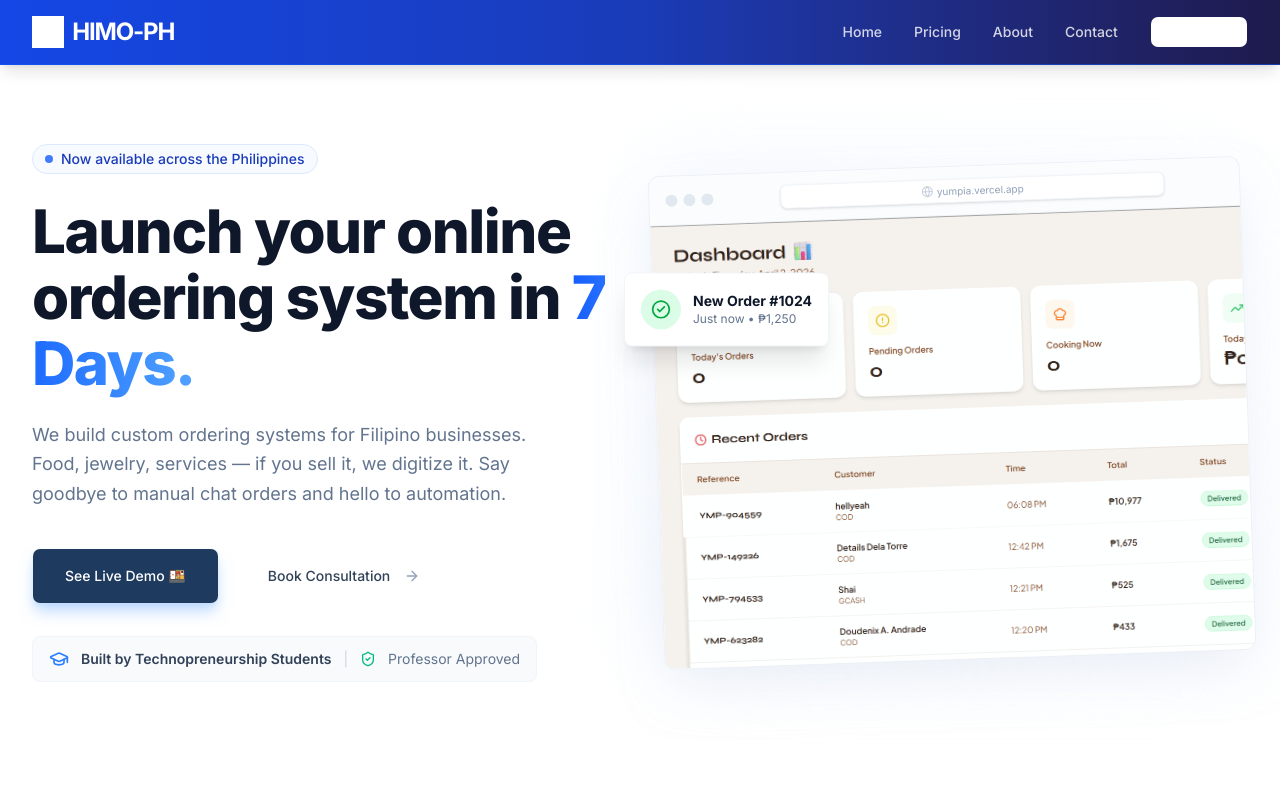
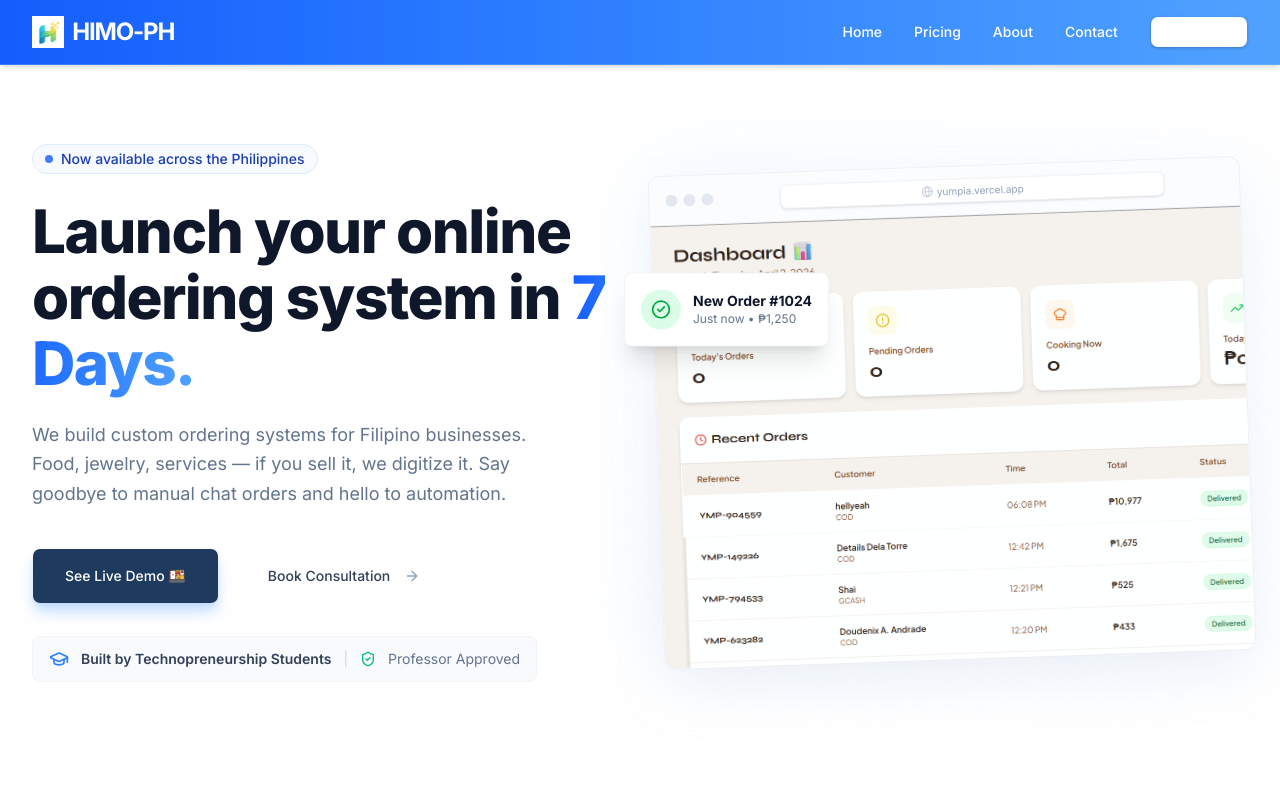
Before and after one commit to historysite-17/himoph, a Next.js app: page / in a window 1280 px wide. Shown: the top 800 px of the page. Built offline with nearby package versions, Linux system fonts and the light colour scheme.

Commit message:
ui: adjust navbar gradient to be lighter and fix logo visibility

```diff
--- a/src/components/Navbar.tsx
+++ b/src/components/Navbar.tsx
@@ -16,11 +16,11 @@ export function Navbar() {
   ];
 
   return (
-    <nav className="fixed top-0 w-full z-50 bg-gradient-to-r from-blue-700 via-blue-800 to-indigo-950 backdrop-blur-md border-b border-blue-600/50 transition-all shadow-lg">
+    <nav className="fixed top-0 w-full z-50 bg-gradient-to-r from-blue-600 to-blue-400 backdrop-blur-md border-b border-blue-300/30 transition-all shadow-md">
       <div className="max-w-7xl mx-auto px-4 sm:px-6 lg:px-8">
         <div className="flex justify-between items-center h-16">
           <div className="flex-shrink-0 flex items-center gap-2">
-            <img src="/logo.png" alt="HIMO-PH Logo" className="h-8 w-auto brightness-0 invert" />
+            <img src="/logo.png" alt="HIMO-PH Logo" className="h-8 w-auto" />
             <Link href="/" className="text-2xl font-bold text-white tracking-tighter">
               HIMO-PH
             </Link>
@@ -32,12 +32,12 @@ export function Navbar() {
               <Link
                 key={link.name}
                 href={link.href}
-                className="text-white/80 hover:text-white transition-colors text-sm font-medium"
+                className="text-white hover:text-blue-50 transition-colors text-sm font-medium"
               >
                 {link.name}
               </Link>
             ))}
-            <Link href="/contact" className={buttonVariants({ className: "bg-white text-blue-900 hover:bg-blue-50" })}>
+            <Link href="/contact" className={buttonVariants({ className: "bg-white text-blue-600 hover:bg-blue-50 shadow-sm" })}>
               Get Started
             </Link>
           </div>
@@ -46,7 +46,7 @@ export function Navbar() {
           <div className="md:hidden flex items-center">
             <button
               onClick={() => setIsOpen(!isOpen)}
-              className="text-white hover:text-blue-200 focus:outline-none"
+              className="text-white hover:text-blue-100 focus:outline-none"
             >
               {isOpen ? <X className="h-6 w-6" /> : <Menu className="h-6 w-6" />}
             </button>
@@ -56,20 +56,20 @@ export function Navbar() {
 
       {/* Mobile Menu */}
       {isOpen && (
-        <div className="md:hidden bg-blue-900/95 backdrop-blur-xl border-b border-blue-800 shadow-2xl">
+        <div className="md:hidden bg-blue-500/95 backdrop-blur-xl border-b border-blue-400 shadow-xl">
           <div className="px-2 pt-2 pb-3 space-y-1 sm:px-3">
             {navLinks.map((link) => (
               <Link
                 key={link.name}
                 href={link.href}
                 onClick={() => setIsOpen(false)}
-                className="block px-3 py-2 rounded-md text-base font-medium text-white/90 hover:text-white hover:bg-blue-800/50"
+                className="block px-3 py-2 rounded-md text-base font-medium text-white hover:bg-blue-400/50"
               >
                 {link.name}
               </Link>
             ))}
             <div className="px-3 py-2">
-              <Link href="/contact" onClick={() => setIsOpen(false)} className={buttonVariants({ className: "w-full bg-white text-blue-900 hover:bg-blue-50" })}>
+              <Link href="/contact" onClick={() => setIsOpen(false)} className={buttonVariants({ className: "w-full bg-white text-blue-600 hover:bg-blue-50" })}>
                 Get Started
               </Link>
             </div>
```
